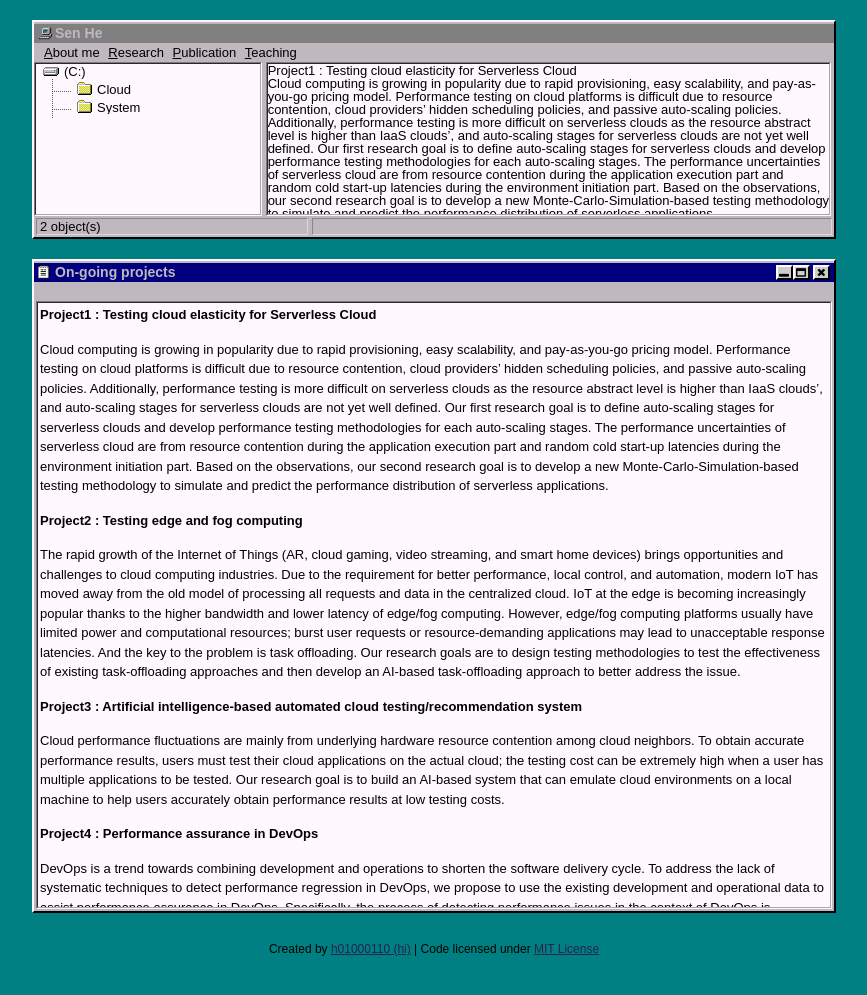
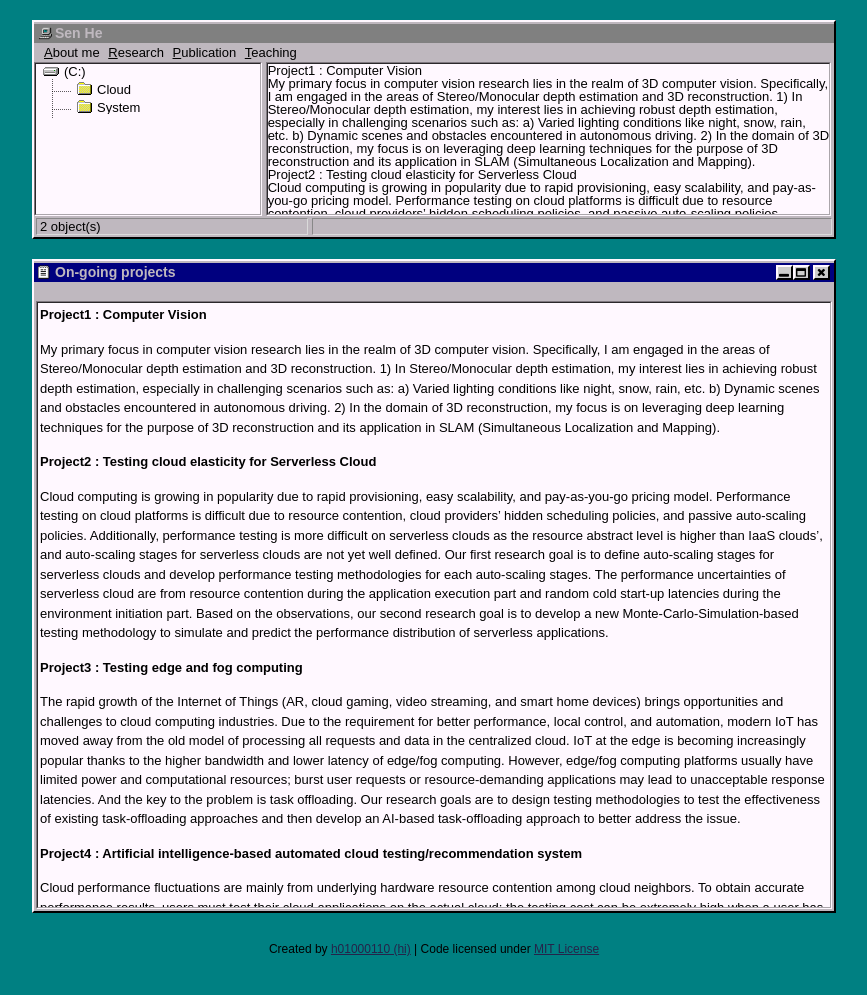
Before and after one commit to sen-he/sen-he.github.io, a Jekyll site: the page built from research/index.md, in a window 1280 px wide. Shown: the top 995 px of the page, without its empty margins (206-1073 px from the left). Built offline with Jekyll 4.4.1, drawn with Linux system fonts in a browser that asks for light colours; some of the changed text lies outside the part shown.

Commit message:
Update index.md

```diff
--- a/research/index.md
+++ b/research/index.md
@@ -3,27 +3,34 @@ layout: me
 title: On-going projects
 ---
 
-**Project1 : Testing cloud elasticity for Serverless Cloud**
+**Project1 : Computer Vision**
+
+My primary focus in computer vision research lies in the realm of 3D computer vision. Specifically, I am engaged in the areas of Stereo/Monocular depth estimation and 3D reconstruction. 1) In Stereo/Monocular depth estimation, my interest lies in achieving robust depth estimation, especially in challenging scenarios such as: a) Varied lighting conditions like night, snow, rain, etc.  b) Dynamic scenes and obstacles encountered in autonomous driving. 2) In the domain of 3D reconstruction, my focus is on leveraging deep learning techniques for the purpose of 3D reconstruction and its application in SLAM (Simultaneous Localization and Mapping).
+
+
+
+
+**Project2 : Testing cloud elasticity for Serverless Cloud**
 
 Cloud computing is growing in popularity due to rapid provisioning, easy scalability, and pay-as-you-go pricing model. Performance testing on cloud platforms is difficult due to resource contention, cloud providers’ hidden scheduling policies, and passive auto-scaling policies. Additionally, performance testing is more difficult on serverless clouds as the resource abstract level is higher than IaaS clouds’, and auto-scaling stages for serverless clouds are not yet well defined. Our first research goal is to define auto-scaling stages for serverless clouds and develop performance testing methodologies for each auto-scaling stages. The performance uncertainties of serverless cloud are from resource contention during the application execution part and random cold start-up latencies during the environment initiation part. Based on the observations, our second research goal is to develop a new Monte-Carlo-Simulation-based testing methodology to simulate and predict the performance distribution of serverless applications.
 
 
 
 
-**Project2 : Testing edge and fog computing**
+**Project3 : Testing edge and fog computing**
 
 The rapid growth of the Internet of Things (AR, cloud gaming, video streaming, and smart home devices) brings opportunities and challenges to cloud computing industries. Due to the requirement for better performance, local control, and automation, modern IoT has moved away from the old model of processing all requests and data in the centralized cloud. IoT at the edge is becoming increasingly popular thanks to the higher bandwidth and lower latency of edge/fog computing. However, edge/fog computing platforms usually have limited power and computational resources; burst user requests or resource-demanding applications may lead to unacceptable response latencies. And the key to the problem is task offloading. Our research goals are to design testing methodologies to test the effectiveness of existing task-offloading approaches and then develop an AI-based task-offloading approach to better address the issue.
 
 
 
 
-**Project3 : Artificial intelligence-based automated cloud testing/recommendation system**
+**Project4 : Artificial intelligence-based automated cloud testing/recommendation system**
 
 Cloud performance fluctuations are mainly from underlying hardware resource contention among cloud neighbors. To obtain accurate performance results, users must test their cloud applications on the actual cloud; the testing cost can be extremely high when a user has multiple applications to be tested. Our research goal is to build an AI-based system that can emulate cloud environments on a local machine to help users accurately obtain performance results at low testing costs.
 
 
 
 
-**Project4 : Performance assurance in DevOps**
+**Project5 : Performance assurance in DevOps**
 
 DevOps is a trend towards combining development and operations to shorten the software delivery cycle. To address the lack of systematic techniques to detect performance regression in DevOps, we propose to use the existing development and operational data to assist performance assurance in DevOps. Specifically, the process of detecting performance issues in the context of DevOps is challenging because performance issue detection is usually conducted after the system is built and deployed in the field. Large amounts of resources are required to detect, locate, understand, and fix performance regressions at such a late stage in the software release cycle. State-of-the-art approaches can identify performance issues introduced by code changes. However, they do not consider the impact of performance issues on end-users. Our research goals are to conduct empirical studies on the impact of performance issues on end-users and develop automatic techniques to assist in forecasting performance impacts based on end-user behaviors.
```
